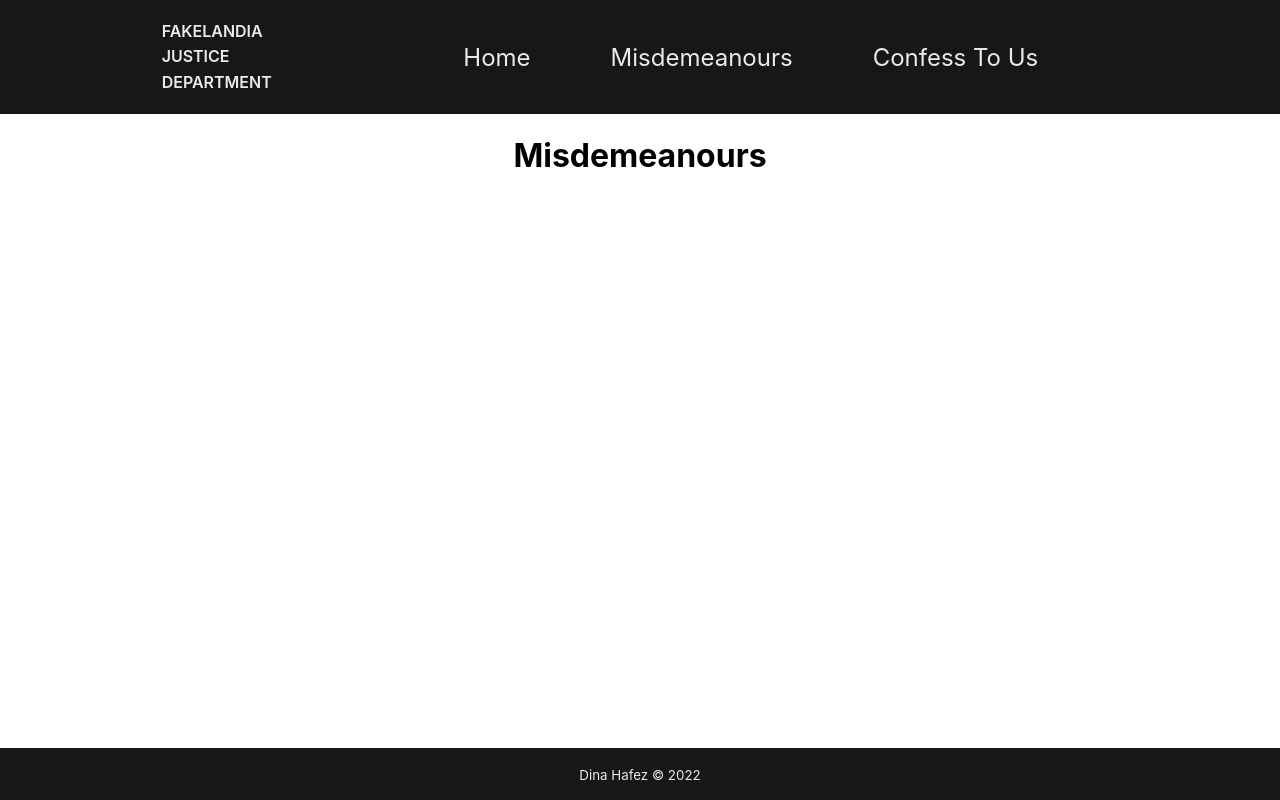
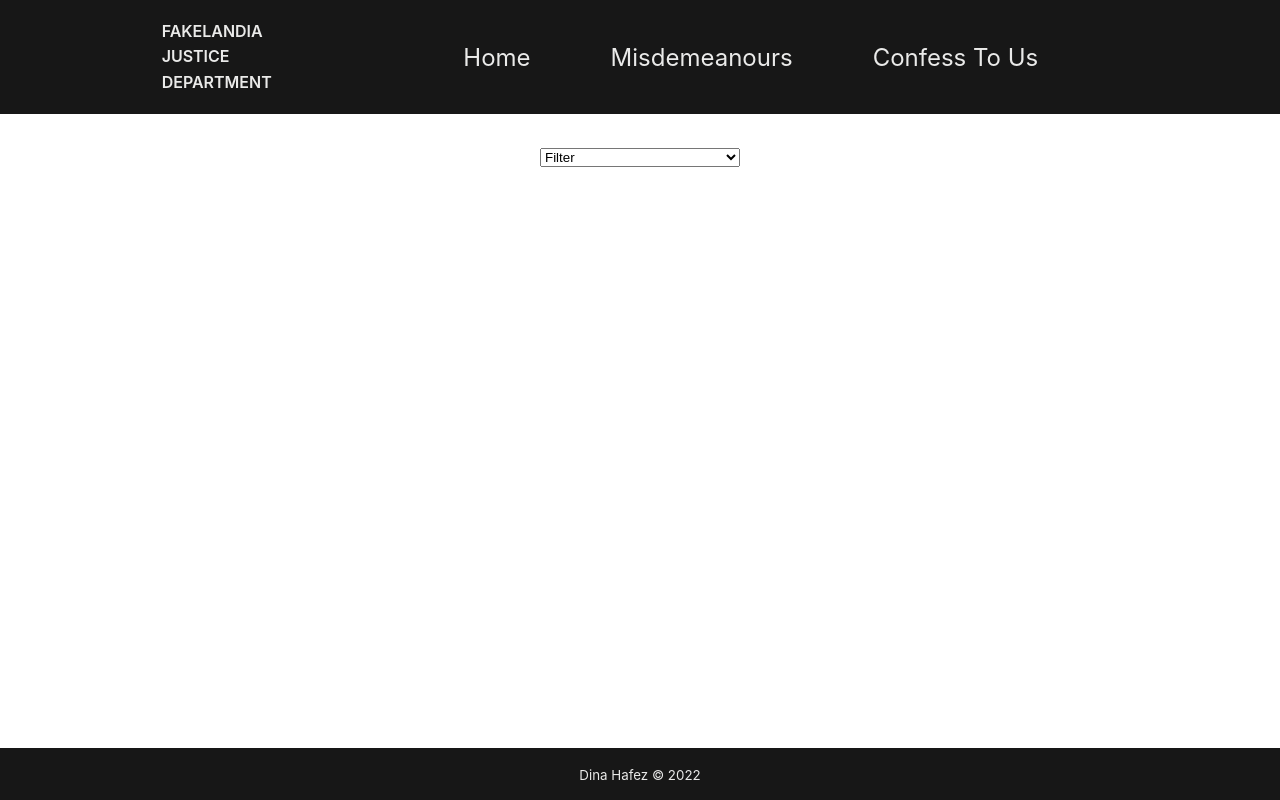
Before and after one commit to deedeeh/fakelandia-app-, a React (Create React App) app: page /misdemeanours in a window 1280 px wide. Built offline with nearby package versions, Linux system fonts and the light colour scheme.

Commit message:
Created styles folder with misdemeanours.css and updated styles

```diff
--- a/src/App.css
+++ b/src/App.css
@@ -79,8 +79,8 @@ body {
   width: 100%;
 }
 
-.home-container {
-  width: 70%;
+.content-container {
+  width: 60%;
   margin: 2rem auto;
 }
 
--- a/src/components/Home.tsx
+++ b/src/components/Home.tsx
@@ -1,7 +1,7 @@
 import React from 'react';
 
 const Home: React.FC = () =>
-  <div className='home-container'>
+  <div className='content-container'>
     <h1 className='home-heading'>Welcome to the home of the Justice Department of Fakelandia</h1>
     <p className='home-paragraph'>Here you can browse a list of recent misdemeanours committed by our citizens, or you can confess to your own misdemeanours</p>
   </div>
--- a/src/components/Layout.tsx
+++ b/src/components/Layout.tsx
@@ -9,9 +9,7 @@ const Layout: React.FC = () => (
       <h1 className='header__heading'>Fakelandia justice department</h1>
       <Navigation />
     </header>
-    <div>
-      <Outlet />
-    </div>
+    <Outlet />
     <Footer />
   </div>
 )
--- a/src/components/Misdemeanours.tsx
+++ b/src/components/Misdemeanours.tsx
@@ -1,8 +1,11 @@
 import React from 'react';
+import '../styles/misdemeanours.css'
 
 const Misdemeanours: React.FC = () =>
-  <div>
-    <h1>Misdemeanours</h1>
+  <div className='content-container content-container--center'>
+    <select name='filterBy' id='filterBy'>
+      <option value='filter'>Filter</option>
+    </select>
   </div>
 
 export default Misdemeanours;
--- /dev/null
+++ b/src/styles/misdemeanours.css
@@ -0,0 +1,7 @@
+.content-container--center {
+  text-align: center;
+}
+
+select {
+ width: 200px;
+}
```
Also changed, not shown: src/components/Navigation.tsx (+10 -2 lines).
